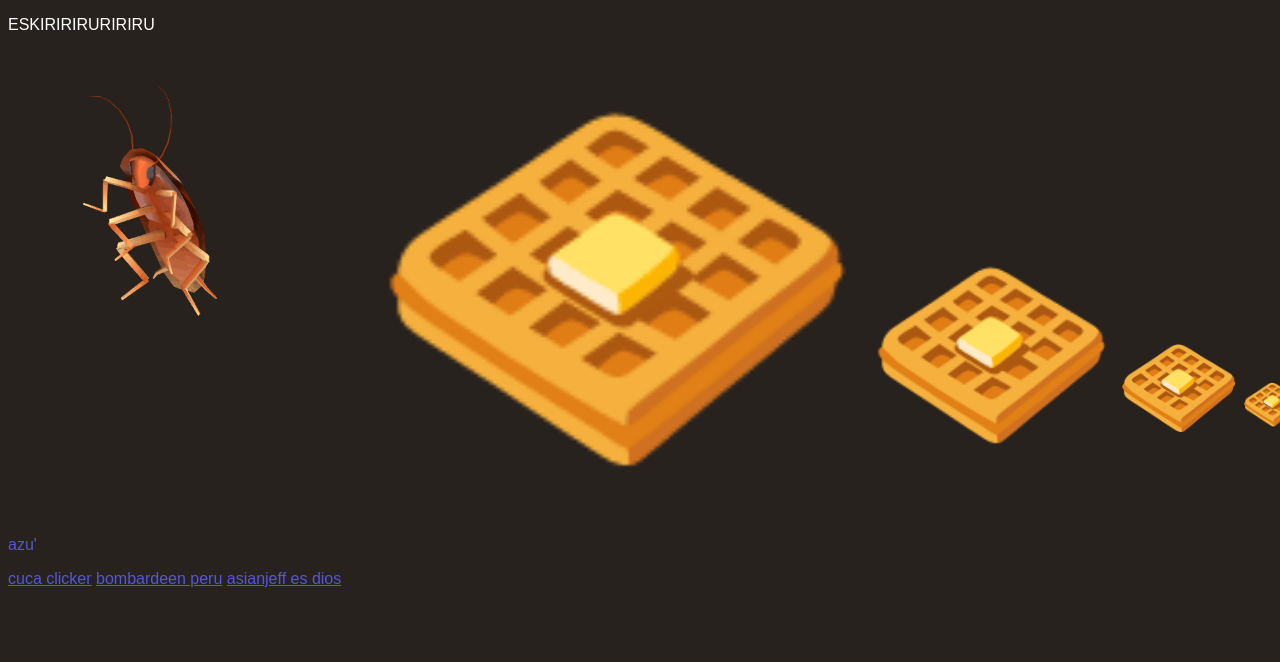
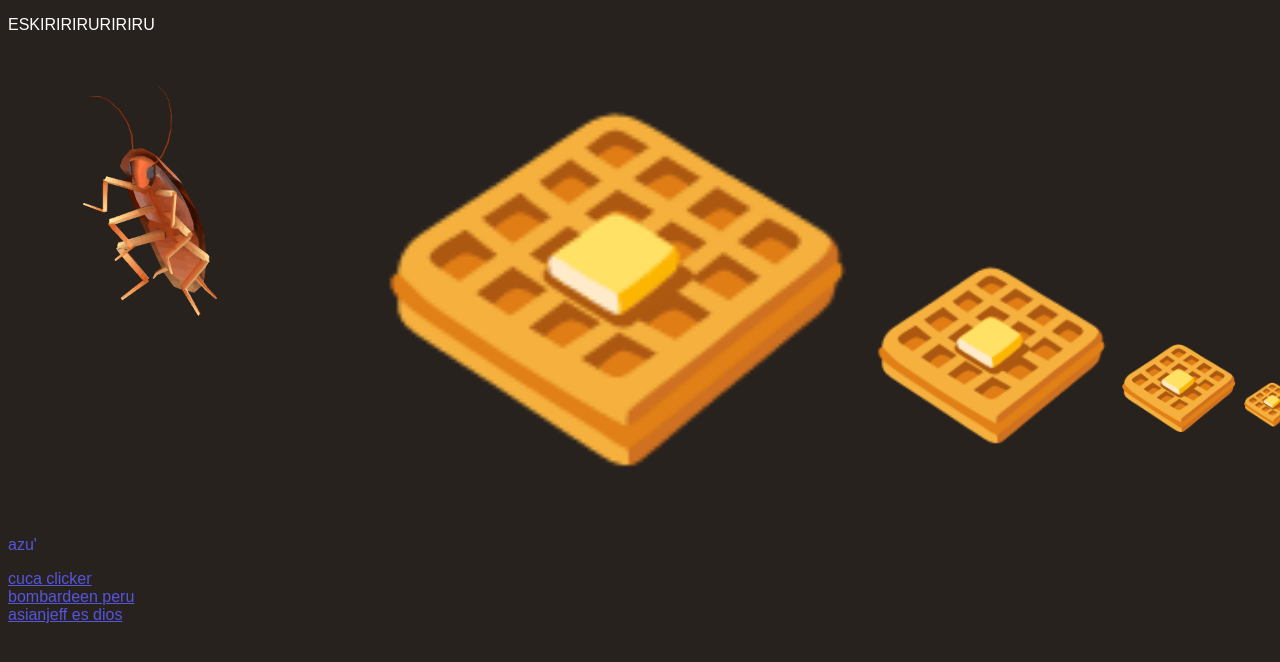
Before and after one commit to cucarachaconautotune/cucarachaconautotune.github.io, a plain HTML site: page index.html in a window 1280 px wide. Shown: the top 662 px of the page. Drawn offline with Linux system fonts and the light colour scheme.

Commit message:
separaos

```diff
--- a/index.html
+++ b/index.html
@@ -10,8 +10,8 @@
             <a href="https://es.wikipedia.org/wiki/Blattodea"><img class="cuca" src="cucarachaconautotune.gif"></a><span style="font-size: 400px;">🧇</span><span style="font-size: 200px;">🧇</span><span style="font-size: 100px;">🧇</span><span style="font-size: 50px;">🧇</span><span style="font-size: 25px;">🧇</span><span style="font-size: 12.5px;">🧇</span><span style="font-size: 6.25px;">🧇</span><span style="font-size: 3.125px;">🧇</span><span style="font-size: 1.5px;">🧇</span><span style="font-size: 1px;">(insertar gofre más pequeño aquí)</span>
         </p>
         <p class="azu">azu'</p>
-        <a href="/cucaclicker">cuca clicker</a>
-        <a href="https://santinci.github.io/Santidolares/">bombardeen peru</a>
+        <a href="/cucaclicker">cuca clicker</a><br>
+        <a href="https://santinci.github.io/Santidolares/">bombardeen peru</a><br>
         <a href="https://elitekraken.github.io">asianjeff es dios</a>
     </body>
 </html>
```
